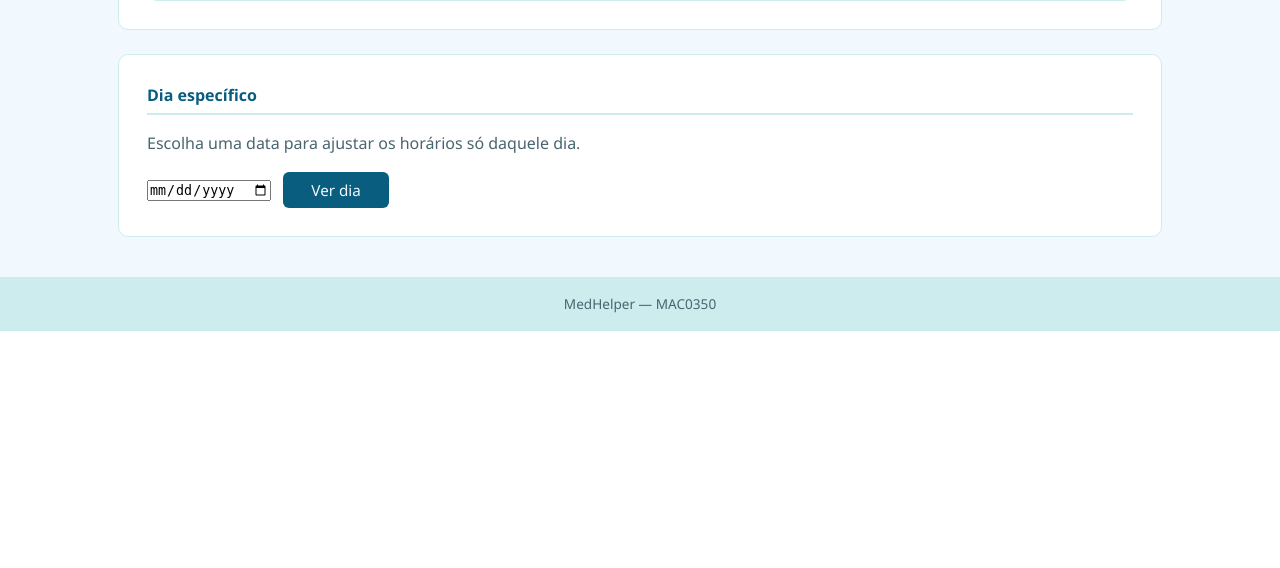
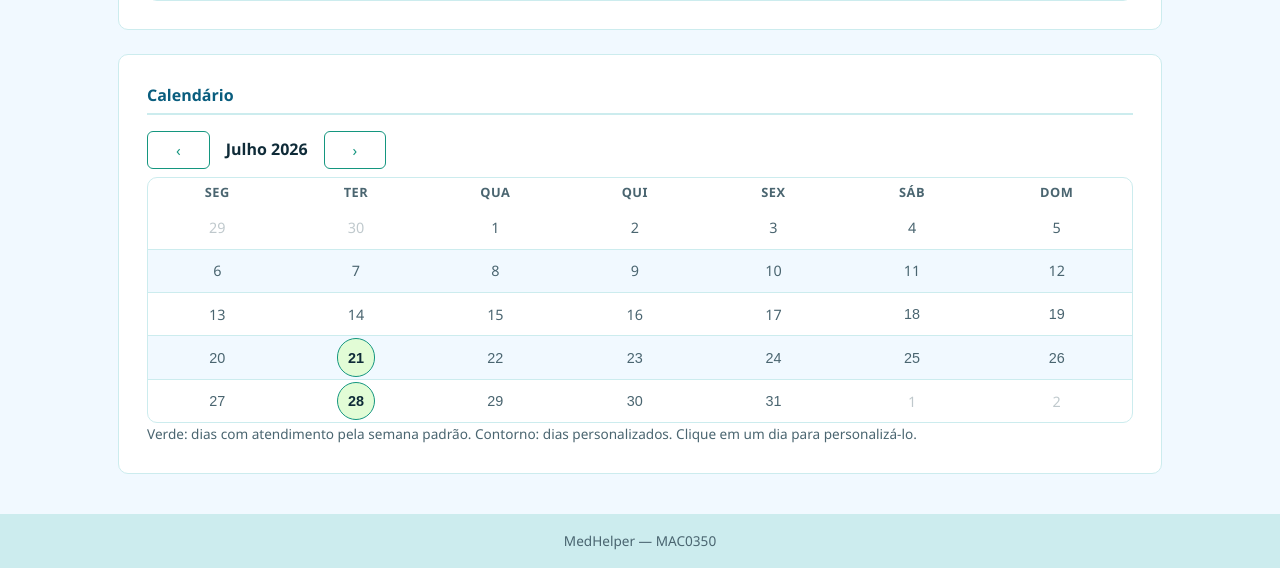
Before and after one commit to projetogrupo/MedHelper, a Django app: page /horarios/ in a window 1280 px wide. Shown: the part 2689-3257 px from the top of the page. Before the commit the page ends 3020 px from the top, so only its background shows below. Run offline with Django 5.2, Linux system fonts and the light colour scheme; a user stored in the database is signed in; tables that the repository leaves empty hold one stand-in row (values such as "Sample post").

Commit message:
Add drag painting and month calendar to the doctor schedule screen
Co-Authored-By: Claude <noreply@anthropic.com>

```diff
--- a/src/core/static/core/style.css
+++ b/src/core/static/core/style.css
@@ -447,3 +447,26 @@ tbody tr:last-child td { border-bottom: none; }
   background: var(--teal);
   color: #fff;
 }
+
+#weekly-grid {
+  user-select: none;
+}
+
+.cal-day--pick {
+  cursor: pointer;
+}
+
+.cal-day--pick:hover {
+  border-color: var(--teal);
+}
+
+.cal-day--custom {
+  box-shadow: 0 0 0 2px var(--blue-deep);
+}
+
+.agenda-grid thead th,
+.month-grid thead th {
+  background: transparent;
+  color: var(--text-secondary);
+  text-align: center;
+}
--- a/src/core/templates/core/calendar.html
+++ b/src/core/templates/core/calendar.html
@@ -22,10 +22,10 @@
 <div class="card">
   <p class="form-section-title">Semana padrão</p>
   <p style="color: var(--text-secondary); margin-bottom: 1rem">
-    Clique nos horários em que você atende. Cada célula é um horário de
-    {{ doctor.appointment_duration }} minutos.
+    Clique ou arraste sobre os horários em que você atende. Cada célula é um
+    horário de {{ doctor.appointment_duration }} minutos.
   </p>
-  <div class="table-wrapper">
+  <div class="table-wrapper" id="weekly-grid">
     <table class="agenda-grid">
       <thead>
         <tr>
@@ -50,17 +50,49 @@
 </div>
 
 <div class="card" style="margin-top: 1.5rem">
-  <p class="form-section-title">Dia específico</p>
-  <p style="color: var(--text-secondary); margin-bottom: 1rem">
-    Escolha uma data para ajustar os horários só daquele dia.
-  </p>
-  <form hx-get="{% url 'calendar-day' %}"
-        hx-target="#day-panel"
-        hx-swap="innerHTML"
-        style="display: flex; gap: .75rem; align-items: center; flex-wrap: wrap">
-    <input type="date" name="date" required />
-    <button type="submit" class="btn btn-secondary">Ver dia</button>
-  </form>
+  <p class="form-section-title">Calendário</p>
+  {% include "core/calendar_month.html" %}
   <div id="day-panel"></div>
 </div>
 {% endblock %}
+
+{% block extra_scripts %}
+<script>
+const grid = document.getElementById('weekly-grid');
+let painting = false;
+let paintOn = false;
+let refreshTimer = null;
+
+function paintCell(cell) {
+  if (cell.classList.contains('slot-on') !== paintOn) {
+    htmx.trigger(cell, 'toggle-slot');
+  }
+}
+
+grid.addEventListener('mousedown', (event) => {
+  const cell = event.target.closest('.slot-cell');
+  if (!cell) return;
+  event.preventDefault();
+  painting = true;
+  paintOn = !cell.classList.contains('slot-on');
+  paintCell(cell);
+});
+
+grid.addEventListener('mouseover', (event) => {
+  if (!painting) return;
+  const cell = event.target.closest('.slot-cell');
+  if (cell) paintCell(cell);
+});
+
+document.addEventListener('mouseup', () => { painting = false; });
+
+document.body.addEventListener('htmx:afterRequest', (event) => {
+  if (event.target.closest && (event.target.closest('#weekly-grid') || event.target.closest('#day-panel'))) {
+    clearTimeout(refreshTimer);
+    refreshTimer = setTimeout(() => {
+      htmx.trigger('#month-panel', 'refresh-month');
+    }, 400);
+  }
+});
+</script>
+{% endblock %}
--- /dev/null
+++ b/src/core/templates/core/calendar_month.html
@@ -0,0 +1,53 @@
+<div id="month-panel"
+     hx-get="{% url 'calendar-month' %}"
+     hx-vals='{"year": "{{ year }}", "month": "{{ month }}"}'
+     hx-trigger="refresh-month"
+     hx-swap="outerHTML">
+
+  <div class="cal-header">
+    <button type="button" class="btn btn-ghost"
+            hx-get="{% url 'calendar-month' %}"
+            hx-vals='{"year": "{{ prev_year }}", "month": "{{ prev_month }}"}'
+            hx-target="#month-panel"
+            hx-swap="outerHTML">‹</button>
+    <strong>{{ month_label }}</strong>
+    <button type="button" class="btn btn-ghost"
+            hx-get="{% url 'calendar-month' %}"
+            hx-vals='{"year": "{{ next_year }}", "month": "{{ next_month }}"}'
+            hx-target="#month-panel"
+            hx-swap="outerHTML">›</button>
+  </div>
+
+  <div class="table-wrapper">
+    <table class="month-grid">
+      <thead>
+        <tr><th>Seg</th><th>Ter</th><th>Qua</th><th>Qui</th><th>Sex</th><th>Sáb</th><th>Dom</th></tr>
+      </thead>
+      <tbody>
+        {% for week in weeks %}
+          <tr>
+            {% for day in week %}
+              <td>
+                {% if day.in_month and day.future %}
+                  <button type="button"
+                          class="cal-day cal-day--pick{% if day.available %} day-avail{% endif %}{% if day.customized %} cal-day--custom{% endif %}"
+                          hx-get="{% url 'calendar-day' %}"
+                          hx-vals='{"date": "{{ day.date|date:'Y-m-d' }}"}'
+                          hx-target="#day-panel">{{ day.date.day }}</button>
+                {% elif day.in_month %}
+                  <span class="cal-day cal-day--off">{{ day.date.day }}</span>
+                {% else %}
+                  <span class="cal-day cal-day--out">{{ day.date.day }}</span>
+                {% endif %}
+              </td>
+            {% endfor %}
+          </tr>
+        {% endfor %}
+      </tbody>
+    </table>
+  </div>
+  <p style="color: var(--text-secondary); font-size: .85rem">
+    Verde: dias com atendimento pela semana padrão. Contorno: dias personalizados.
+    Clique em um dia para personalizá-lo.
+  </p>
+</div>
--- a/src/core/templates/core/weekly_cell.html
+++ b/src/core/templates/core/weekly_cell.html
@@ -5,6 +5,7 @@
   aria-label="{{ cell.time|time:'H:i' }}"
   hx-post="{% url 'calendar-toggle' %}"
   hx-vals='{"weekday": "{{ cell.weekday }}", "time": "{{ cell.time|time:'H:i' }}"}'
+  hx-trigger="toggle-slot"
   hx-target="this"
   hx-swap="outerHTML"
   hx-headers='{"X-CSRFToken": "{{ csrf_token }}"}'
--- a/src/core/urls.py
+++ b/src/core/urls.py
@@ -13,6 +13,7 @@ urlpatterns = [
     path("horarios/", views.calendar, name="calendar"),
     path("horarios/toggle/", views.calendar_toggle, name="calendar-toggle"),
     path("horarios/duracao/", views.calendar_duration, name="calendar-duration"),
+    path("horarios/mes/", views.calendar_month, name="calendar-month"),
     path("horarios/dia/", views.calendar_day, name="calendar-day"),
     path("horarios/dia/personalizar/", views.calendar_day_customize, name="calendar-day-customize"),
     path("horarios/dia/toggle/", views.calendar_day_toggle, name="calendar-day-toggle"),
--- a/src/core/views.py
+++ b/src/core/views.py
@@ -84,11 +84,24 @@ def calendar(request):
     doctor = getattr(request.user, "doctor", None)
     if doctor is None:
         return HttpResponse(status=403)
-    return render(request, "core/calendar.html", {
+    year, month = parse_month(request)
+    context = {
         "doctor": doctor,
         "weekdays": WEEKDAYS,
         "rows": weekly_grid_rows(doctor),
-    })
+    }
+    context.update(doctor_month_context(doctor, year, month))
+    return render(request, "core/calendar.html", context)
+
+
+@login_required
+@require_http_methods(["GET"])
+def calendar_month(request):
+    doctor = getattr(request.user, "doctor", None)
+    if doctor is None:
+        return HttpResponse(status=403)
+    year, month = parse_month(request)
+    return render(request, "core/calendar_month.html", doctor_month_context(doctor, year, month))
 
 
 @login_required
@@ -234,7 +247,7 @@ def booking_filters(request):
     return specialty, doctor_id, doctors
 
 
-def booking_panel_context(request):
+def parse_month(request):
     today = datetime.date.today()
     try:
         year = int(request.GET.get("year", today.year))
@@ -242,6 +255,23 @@ def booking_panel_context(request):
         datetime.date(year, month, 1)
     except ValueError:
         year, month = today.year, today.month
+    return year, month
+
+
+def month_nav(year, month):
+    prev_year, prev_month = (year - 1, 12) if month == 1 else (year, month - 1)
+    next_year, next_month = (year + 1, 1) if month == 12 else (year, month + 1)
+    return {
+        "month_label": f"{MONTHS_PT[month]} {year}",
+        "year": year, "month": month,
+        "prev_year": prev_year, "prev_month": prev_month,
+        "next_year": next_year, "next_month": next_month,
+    }
+
+
+def booking_panel_context(request):
+    today = datetime.date.today()
+    year, month = parse_month(request)
     specialty, doctor_id, doctors = booking_filters(request)
     doctors = list(doctors)
     weeks = []
@@ -255,19 +285,40 @@ def booking_panel_context(request):
             )
             row.append({"date": day, "in_month": day.month == month, "available": available})
         weeks.append(row)
-    prev_year, prev_month = (year - 1, 12) if month == 1 else (year, month - 1)
-    next_year, next_month = (year + 1, 1) if month == 12 else (year, month + 1)
-    return {
+    context = {
         "specialties": Doctor.objects.order_by("specialty").values_list("specialty", flat=True).distinct(),
         "all_doctors": Doctor.objects.filter(specialty=specialty) if specialty else Doctor.objects.all(),
         "selected_specialty": specialty,
         "selected_doctor": doctor_id,
         "has_filter": bool(specialty or doctor_id),
         "weeks": weeks,
-        "month_label": f"{MONTHS_PT[month]} {year}",
-        "prev_year": prev_year, "prev_month": prev_month,
-        "next_year": next_year, "next_month": next_month,
     }
+    context.update(month_nav(year, month))
+    return context
+
+
+def doctor_month_context(doctor, year, month):
+    today = datetime.date.today()
+    customized = set(
+        doctor.date_overrides.filter(
+            date__year=year, date__month=month
+        ).values_list("date", flat=True)
+    )
+    weeks = []
+    for week in MonthGrid().monthdatescalendar(year, month):
+        row = []
+        for day in week:
+            row.append({
+                "date": day,
+                "in_month": day.month == month,
+                "future": day >= today,
+                "available": day >= today and bool(doctor.slots_for_date(day)),
+                "customized": day in customized,
+            })
+        weeks.append(row)
+    context = {"weeks": weeks}
+    context.update(month_nav(year, month))
+    return context
 
 
 @login_required
```
Also changed, not shown: src/core/tests/test_agenda.py (+29 -0 lines).
